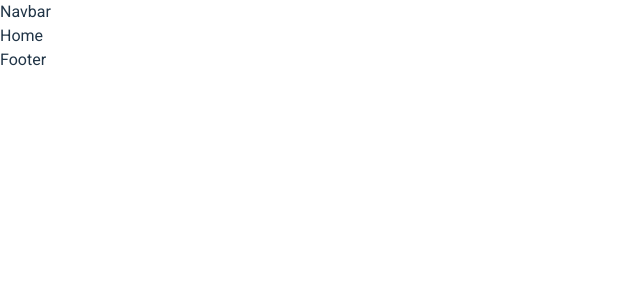
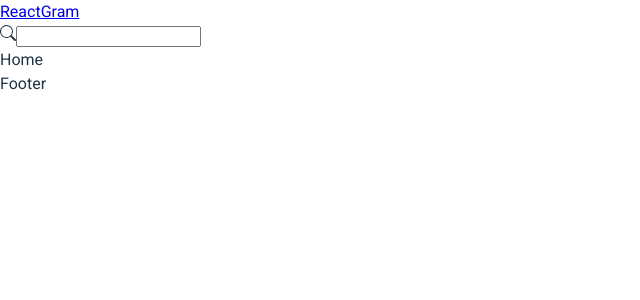
Before and after one commit to MateusGurgel/ReactGram-Front, a React (Vite) app: page / in a window 1280 px wide. Shown: the top 300 px of the page, without its empty margins (0-640 px from the left). Built offline with nearby package versions, Linux system fonts and the light colour scheme.

Commit message:
SearchBar added

```diff
--- a/src/layouts/Navbar/Navbar.tsx
+++ b/src/layouts/Navbar/Navbar.tsx
@@ -1,9 +1,25 @@
-import "./Navbar.css"
+import "./Navbar.css";
+
+import { NavLink, Link } from "react-router-dom";
+import {
+  BsSearch,
+  BsHouseDoorFill,
+  BsFillPersonFill,
+  BsFillCameraFill,
+} from "react-icons/bs";
 
 const Navbar = () => {
   return (
-    <div>Navbar</div>
-  )
-}
+    <nav id="nav">
+      <Link to="/">ReactGram</Link>
+      <form>
+        <BsSearch />
+        <input type="text" />
+      </form>
 
-export default Navbar
+
+    </nav>
+  );
+};
+
+export default Navbar;
```
